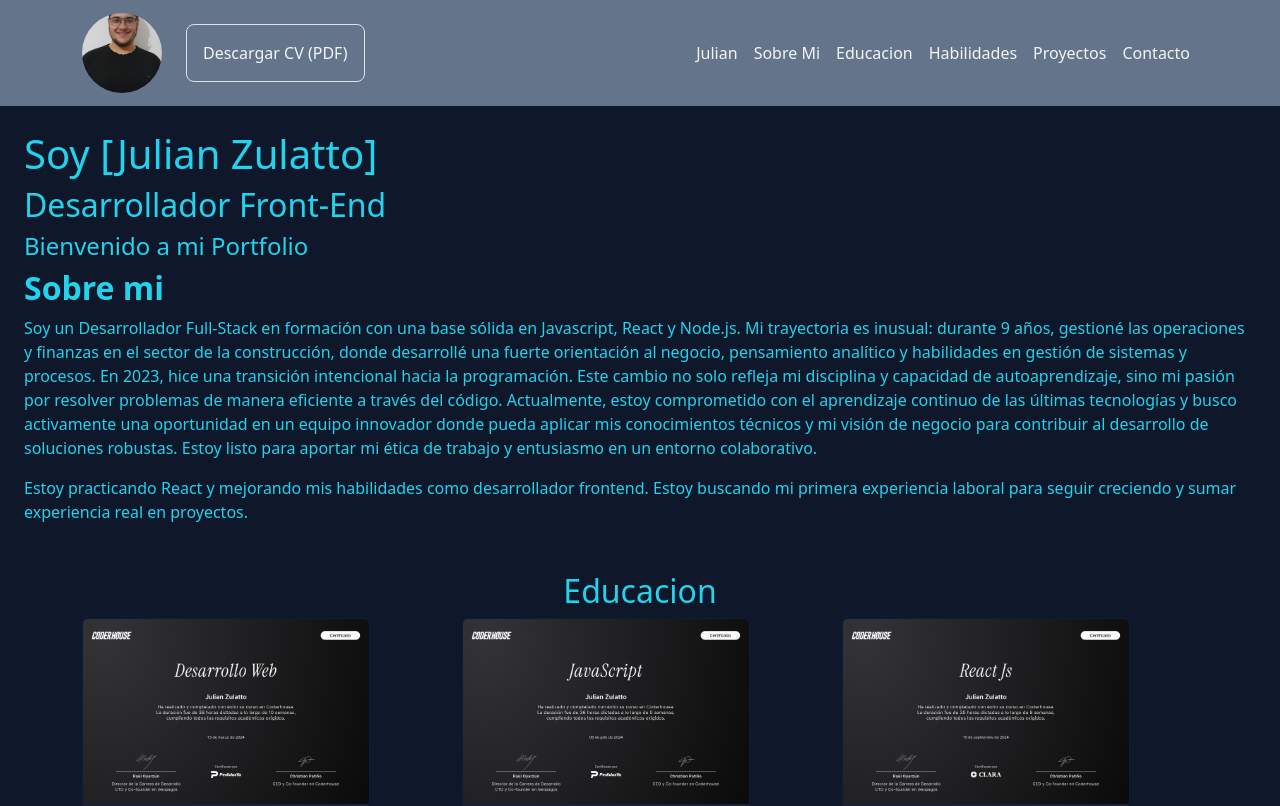
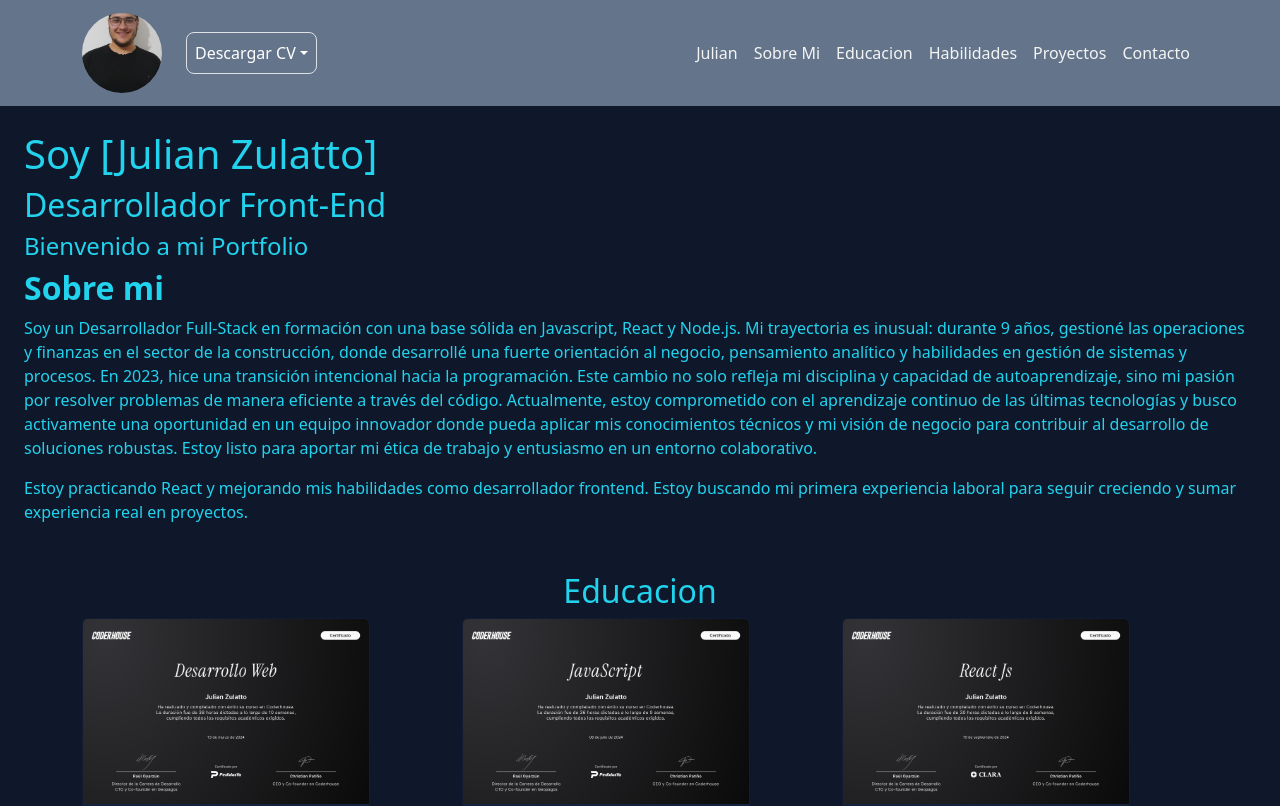
Before and after one commit to JulianZulatto/my-portfolio, a React (Vite) app: page / in a window 1280 px wide. Shown: the top 806 px of the page. Built offline with nearby package versions, Linux system fonts and the light colour scheme.

Commit message:
feat: add new download cv english

```diff
--- a/src/components/Navbars/DownloadHover.css
+++ b/src/components/Navbars/DownloadHover.css
@@ -1,7 +1,17 @@
-.download-btn-hover {
+/* Fondo del menú del dropdown */
+.dropdown-menu {
+    background-color: #1e293b !important; /* azul oscuro para el menú */
+    border: none; /* opcional, para quitar borde blanco */
+}
+
+/* Items del dropdown */
+.dropdown-item {
+    color: #F4F4F4 !important; /* texto blanco */
     transition: all 0.3s ease;
 }
-.download-btn-hover:hover {
-    background-color: #131f3b;
+
+/* Hover de los items */
+.dropdown-item:hover, .dropdown-item:focus {
+    background-color: #131f3b !important; /* tu hover actual */
     color: #F4F4F4 !important;
 }
--- a/src/components/Navbars/PortfolioNavbar.jsx
+++ b/src/components/Navbars/PortfolioNavbar.jsx
@@ -1,33 +1,91 @@
-import { Container, Nav, Navbar, NavbarBrand, NavbarCollapse, NavbarToggle, NavLink } from 'react-bootstrap';
-import image from '../../resources/20231021_162320.jpg'
+import {
+    Container,
+    Nav,
+    Navbar,
+    NavbarBrand,
+    NavbarCollapse,
+    NavbarToggle,
+    NavLink,
+    Dropdown
+} from "react-bootstrap";
+import image from "../../resources/20231021_162320.jpg";
 import "bootstrap/dist/css/bootstrap.min.css";
-import "./DownloadHover.css"
+import "./DownloadHover.css";
 
 export default function PortfolioNavBar() {
     return (
-        <Navbar expand="lg" className="sticky-top" style={{ backgroundColor: "#64748B" }} variant='dark'>
-            <Container className='align-items-center'>
-                <NavbarBrand href='#Julian'>
+        <Navbar
+            expand="lg"
+            className="sticky-top"
+            style={{ backgroundColor: "#64748B" }}
+            variant="dark"
+        >
+            <Container className="align-items-center">
+                <NavbarBrand href="#Julian">
                     <img
                         src={image}
                         alt="Tu Foto"
                         className="rounded-circle me-2"
-                        style={{ width: "80px", height: "80px", objectFit: "cover", imageRendering: "auto" }}
+                        style={{
+                            width: "80px",
+                            height: "80px",
+                            objectFit: "cover",
+                            imageRendering: "auto",
+                        }}
                     />
                 </NavbarBrand>
-                <Nav className='border rounded-3 p-2 download-btn-hover'>
-                    <NavLink href='/CV_Julian_Zulatto.pdf' download={"CV_Julian_Zulatto.pdf"} style={{ color: "#F4F4F4" }}>
-                        Descargar CV (PDF)</NavLink>
-                </Nav>
-                <NavbarToggle aria-controls='basic-navbar-nav' />
-                <NavbarCollapse id='basic-navbar-nav'>
+
+                <Dropdown>
+                    <Dropdown.Toggle
+                        variant="secondary"
+                        id="dropdown-basic"
+                        className='border rounded-3 p-2 download-btn-hover'
+                        style={{ backgroundColor: "#64748B" }}
+                    >
+                        Descargar CV
+                    </Dropdown.Toggle>
+
+                    <Dropdown.Menu>
+                        <Dropdown.Item
+                            className="border rounded-3 p-2 download-btn-hover"
+                            href="/CV_Julian_Zulatto.pdf"
+                            download="CV_Julian_Zulatto_Español.pdf"
+
+                        >
+                            CV en Español (PDF)
+                        </Dropdown.Item>
+                        <Dropdown.Divider />
+                        <Dropdown.Item
+                            className="border rounded-3 p-2 download-btn-hover"
+                            href="/Julian_Zulatto_CV_Ingles.pdf"
+                            download="CV_Julian_Zulatto_English.pdf"
+                        >
+                            CV en Ingles (PDF)
+                        </Dropdown.Item>
+                    </Dropdown.Menu>
+                </Dropdown>
+
+                <NavbarToggle aria-controls="basic-navbar-nav" />
+                <NavbarCollapse id="basic-navbar-nav">
                     <Nav className="ms-auto">
-                        <NavLink href='#Julian' style={{ color: "#F4F4F4" }}>Julian</NavLink>
-                        <NavLink href='#about' style={{ color: "#F4F4F4" }}>Sobre Mi</NavLink>
-                        <NavLink href='#education' style={{ color: "#F4F4F4" }}>Educacion</NavLink>
-                        <NavLink href='#skills' style={{ color: "#F4F4F4" }}>Habilidades</NavLink>
-                        <NavLink href='#projects' style={{ color: "#F4F4F4" }}>Proyectos</NavLink>
-                        <NavLink href='#contact' style={{ color: "#F4F4F4" }}>Contacto</NavLink>
+                        <NavLink href="#Julian" style={{ color: "#F4F4F4" }}>
+                            Julian
+                        </NavLink>
+                        <NavLink href="#about" style={{ color: "#F4F4F4" }}>
+                            Sobre Mi
+                        </NavLink>
+                        <NavLink href="#education" style={{ color: "#F4F4F4" }}>
+                            Educacion
+                        </NavLink>
+                        <NavLink href="#skills" style={{ color: "#F4F4F4" }}>
+                            Habilidades
+                        </NavLink>
+                        <NavLink href="#projects" style={{ color: "#F4F4F4" }}>
+                            Proyectos
+                        </NavLink>
+                        <NavLink href="#contact" style={{ color: "#F4F4F4" }}>
+                            Contacto
+                        </NavLink>
                     </Nav>
                 </NavbarCollapse>
             </Container>
```
Also changed, not shown: 1 other file (tests, documents, lock files or other folders).
